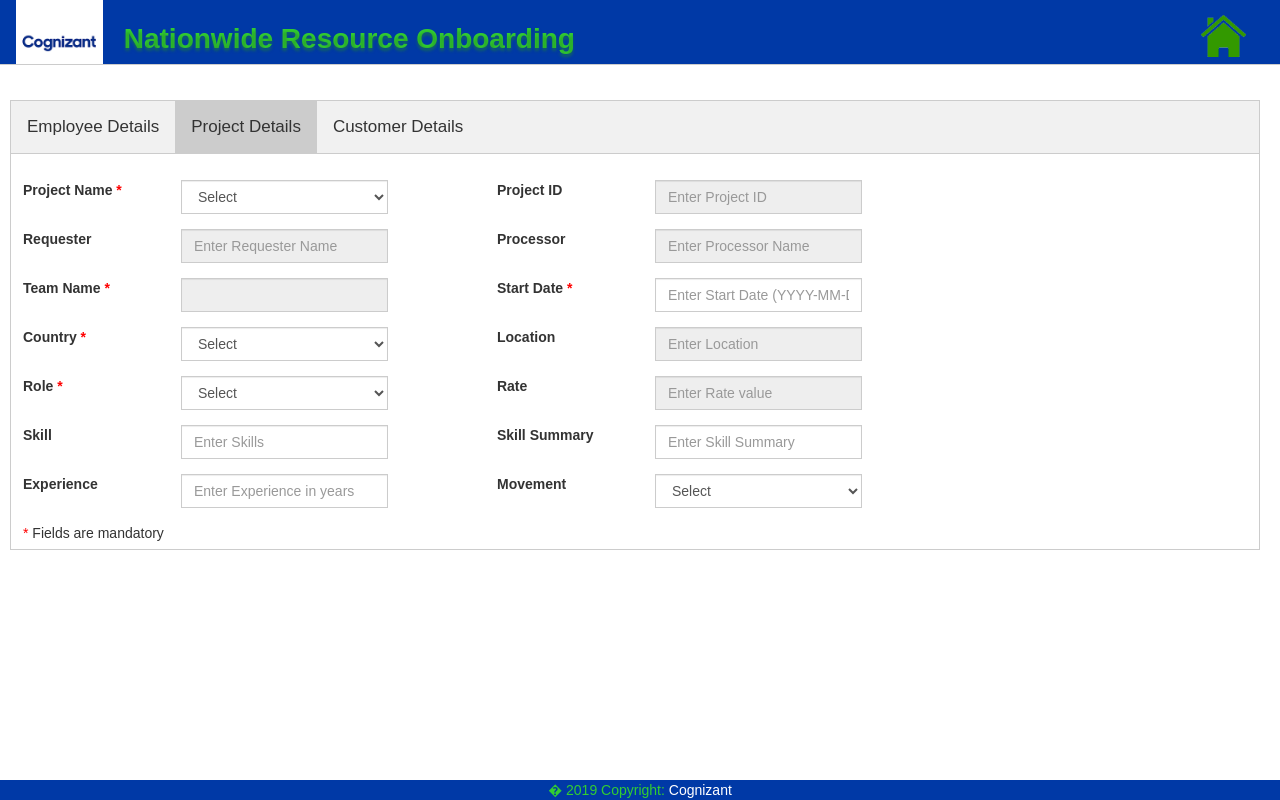
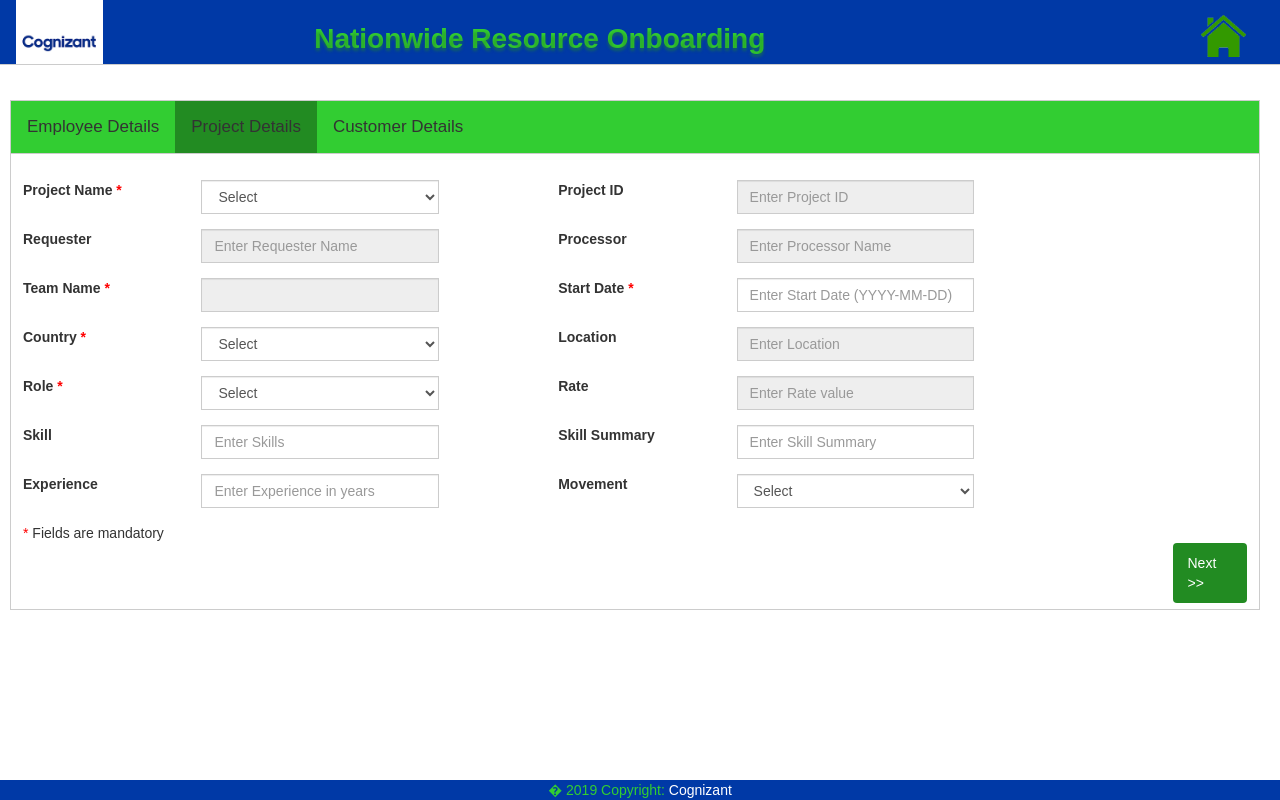
Before and after one commit to PriyankaEllappan/onboarding, a Java web app: page /request/mapproject/1 in a window 1280 px wide. Run offline with Spring Boot 4, a stand-in JSP engine, Linux system fonts and the light colour scheme; the visitor is signed in with stand-in values (Sample User, id 1); data that the repository does not hold is empty; the project's own start-up code is not run, and a stand-in starts its controllers and pages; some of the project's set-up classes (security, data sources, template engines, error pages and the like) are left out, and stand-ins take their place.

Commit message:
Committing changes for UI Design

```diff
--- a/onboarding/src/main/java/com/cts/nw/onboarding/controllers/RequesterController.java
+++ b/onboarding/src/main/java/com/cts/nw/onboarding/controllers/RequesterController.java
@@ -34,7 +34,7 @@
 
 	@GetMapping(value = "/request/requestlist")
 	public ModelAndView getAllEmployees(ModelMap model) {
-		String requesterId = "151539";
+		String requesterId = APPINFO.getLoggedInUserId();
 		ModelAndView modelView;
 		modelView = bindViewwithUserInfo("request/requestList");
 		modelView.addObject("employees", requesterService.getEmployeesPerRequester(requesterId));
--- a/onboarding/src/main/java/com/cts/nw/onboarding/service/RequesterService.java
+++ b/onboarding/src/main/java/com/cts/nw/onboarding/service/RequesterService.java
@@ -14,12 +14,13 @@
  */
 public interface RequesterService {
 
+	List<EmployeeProjHist> getEmployeesPerRequester(String requesterId);
+
 	EmployeeMaster getResourceByID(String employeeid);
 	EmployeeMaster addNewResource(EmployeeMaster employee);
 	List<EmployeeMaster> getAllEmployees();
 	EmployeeProjHist addNewProject(EmployeeProjHist employeeProjHist);
 	List<EmployeeProjHist> checkActiveAssignments(String employeeid);
-	List<EmployeeProjHist> getEmployeesPerRequester(String requesterId);
 	EmployeeProjHist getEmployeeProjById(String empProjHistId);
 
 }
--- a/onboarding/src/main/webapp/WEB-INF/views/layouts/header.jsp
+++ b/onboarding/src/main/webapp/WEB-INF/views/layouts/header.jsp
@@ -33,17 +33,17 @@
 			src="/onboarding/resources/images/cognizantLogo.png"
 			alt="Cognizant Logo">
 	</div>
-	<div class="col-md-7 header-text" align="left">
+	<div class="col-md-8 header-text" align="center">
 		<br>
 		<p>Nationwide Resource Onboarding</p>
 	</div>
-	<div class="col-md-3 welcome-text" style="color: white;">
+	<div class="col-md-2 welcome-text" style="color: white;">
 		<c:if test="${not empty appInfo.loggedInUserName}">
 			<br>
-			<p>
-				Welcome <span>${appInfo.loggedInUserName} </span>
-				<br> <span style="font-size: 12px;"> Logged in Role:
-				${appInfo.loggedInUserRole}</span>
+			<p style="font-size: 13px;">
+				Welcome ${appInfo.loggedInUserName}
+				<br> Logged in Role:
+				<span style="font-size: 11px;" >  ${appInfo.loggedInUserRole}</span>
 			</p>
 		</c:if>
 	</div>
--- a/onboarding/src/main/webapp/WEB-INF/views/request/mapNewProject.jsp
+++ b/onboarding/src/main/webapp/WEB-INF/views/request/mapNewProject.jsp
@@ -21,19 +21,18 @@
 <body>
 	<jsp:include page="../layouts/header.jsp" />
 	<div class="container-fluid content-style">
-	<span class="has-error" id="errMessage"></span>
-	<span class="is-success" id="statusSucessMessage"></span>
-	<br>
+		<span class="has-error" id="errMessage"></span> <span
+			class="is-success" id="statusSucessMessage"></span> <br>
 		<div id="formDiv">
 			<div class="tab">
 				<button class="tablinks"
-					onclick="openSpecificTab(event, 'basicInfo')">Employee
+					onclick="openSpecificTab(event, 'basicInfo')" id="empTab">Employee
 					Details</button>
 				<button class="tablinks"
 					onclick="openSpecificTab(event, 'projInfo')" id="projTab">Project
 					Details</button>
 				<button class="tablinks"
-					onclick="openSpecificTab(event, 'customerInfo')">Customer
+					onclick="openSpecificTab(event, 'customerInfo')" id="custTab">Customer
 					Details</button>
 			</div>
 			<form name="projectRegisterForm" method="post">
@@ -47,8 +46,8 @@
 								</div>
 								<div class="col-md-3">
 									<input class="form-control" name="newEmpID" id="newEmpID"
-										placeholder="Enter EmployeeID" value="${employee.employeeId}" readonly
-										autocomplete="off" />
+										placeholder="Enter EmployeeID" value="${employee.employeeId}"
+										readonly autocomplete="off" />
 								</div>
 								<div class="col-md-1"></div>
 								<div class="col-md-2">
@@ -105,6 +104,14 @@
 							</div>
 						</div>
 					</div>
+					<div class="row">
+						<div class="col-md-11"></div>
+						<div class="col-md-1">
+							<ul class="nav nav-pills">
+								<li class="active" onclick="openSpecificTabNext(event, 'projInfo')"><a href="#">Next >></a></li>
+							</ul>
+						</div>
+					</div>
 				</div>
 				<div id="projInfo" class="tabcontent">
 					<div class="resizeTabCont">
@@ -112,11 +119,13 @@
 						<div class="form-group">
 							<div class="row">
 								<div class="col-md-2">
-									<label for="projectName">Project Name<span class="is-required"> *</span></label>
+									<label for="projectName">Project Name<span
+										class="is-required"> *</span></label>
 								</div>
 								<div class="col-md-3">
-									<select class="form-control" name="projectName" id="projectName">
-									<option value="" selected disabled>Select</option>
+									<select class="form-control" name="projectName"
+										id="projectName">
+										<option value="" selected disabled>Select</option>
 									</select>
 								</div>
 								<div class="col-md-1"></div>
@@ -126,7 +135,8 @@
 								<div class="col-md-3">
 									<input class="form-control" id="projectID" name="projectID"
 										placeholder="Enter Project ID" readonly autocomplete="off" />
-									<input class="form-control" type="hidden" id="projectMapID" name="projectMapID"/>
+									<input class="form-control" type="hidden" id="projectMapID"
+										name="projectMapID" />
 								</div>
 							</div>
 						</div>
@@ -152,17 +162,20 @@
 						<div class="form-group">
 							<div class="row">
 								<div class="col-md-2">
-									<label for="teamName">Team Name<span class="is-required"> *</span></label>
+									<label for="teamName">Team Name<span
+										class="is-required"> *</span></label>
 								</div>
 								<div class="col-md-3">
-									<input list="teamName" id="teamList" class="form-control" autocomplete="off" name="teamName"/>
-									<datalist id="teamName" ></datalist>
+									<input list="teamName" id="teamList" class="form-control"
+										autocomplete="off" name="teamName" />
+									<datalist id="teamName"></datalist>
 									<!-- <select class="form-control" name="teamName" id="teamName"
 										></select> -->
 								</div>
 								<div class="col-md-1"></div>
 								<div class="col-md-2">
-									<label for="startDate">Start Date<span class="is-required"> *</span></label>
+									<label for="startDate">Start Date<span
+										class="is-required"> *</span></label>
 								</div>
 								<div class="col-md-3">
 									<input autocomplete="off" class="form-control" name="startDate"
@@ -173,11 +186,12 @@
 						<div class="form-group">
 							<div class="row">
 								<div class="col-md-2">
-									<label for="country">Country<span class="is-required"> *</span></label>
+									<label for="country">Country<span class="is-required">
+											*</span></label>
 								</div>
 								<div class="col-md-3">
 									<select class="form-control" name="country" id="country">
-									<option value="" selected disabled>Select</option>
+										<option value="" selected disabled>Select</option>
 									</select>
 
 								</div>
@@ -194,12 +208,13 @@
 						<div class="form-group">
 							<div class="row">
 								<div class="col-md-2">
-									<label for="role">Role<span class="is-required"> *</span></label>
+									<label for="role">Role<span class="is-required">
+											*</span></label>
 								</div>
 								<div class="col-md-3">
 									<select class="form-control" name="role" id="role">
-								<option value="" selected disabled>Select</option>
-										</select>
+										<option value="" selected disabled>Select</option>
+									</select>
 								</div>
 								<div class="col-md-1"></div>
 								<div class="col-md-2">
@@ -225,8 +240,9 @@
 									<label for="skillSummary">Skill Summary</label>
 								</div>
 								<div class="col-md-3">
-									<input class="form-control" name="skillSummary" id="skillSummary"
-										placeholder="Enter Skill Summary" autocomplete="off" />
+									<input class="form-control" name="skillSummary"
+										id="skillSummary" placeholder="Enter Skill Summary"
+										autocomplete="off" />
 								</div>
 							</div>
 						</div>
@@ -236,8 +252,9 @@
 									<label for="experience">Experience</label>
 								</div>
 								<div class="col-md-3">
-									<input class="form-control" type="number" name="experience" id="experience"
-										placeholder="Enter Experience in years" autocomplete="off" />
+									<input class="form-control" type="number" name="experience"
+										id="experience" placeholder="Enter Experience in years"
+										autocomplete="off" />
 								</div>
 								<div class="col-md-1"></div>
 								<div class="col-md-2">
@@ -245,12 +262,20 @@
 								</div>
 								<div class="col-md-3">
 									<select class="form-control" name="movementID" id="movementID">
-									<option value="" selected disabled>Select</option>
+										<option value="" selected disabled>Select</option>
 									</select>
 								</div>
 							</div>
 						</div>
 						<span class="is-required"> *</span> Fields are mandatory
+					</div>
+					<div class="row">
+						<div class="col-md-11"></div>
+						<div class="col-md-1">
+							<ul class="nav nav-pills">
+								<li class="active" onclick="openSpecificTabNext(event, 'customerInfo')"><a href="#">Next >></a></li>
+							</ul>
+						</div>
 					</div>
 				</div>
 				<div id="customerInfo" class="tabcontent">
@@ -291,15 +316,13 @@
 					</div>
 				</div>
 				<div class="hideElements">
-					<input type="hidden" value="0" id="teamMappingID" />
-					<input type="hidden" id="roleMappingID" />
-					<input type="hidden" id="roleID" />
-					<input type="hidden" id="countryMappingID" />
-					<input type="hidden" id="processorID" />
-					<input type="hidden" id="requesterID" />
-					<input type="hidden" id="approvalStatus" />
-					<input type="hidden" id="releaseStatusId" />
-					<input type="hidden" id="name" value="${employee.name}"/>
+					<input type="hidden" value="0" id="teamMappingID" /> <input
+						type="hidden" id="roleMappingID" /> <input type="hidden"
+						id="roleID" /> <input type="hidden" id="countryMappingID" /> <input
+						type="hidden" id="processorID" /> <input type="hidden"
+						id="requesterID" /> <input type="hidden" id="approvalStatus" />
+					<input type="hidden" id="releaseStatusId" /> <input type="hidden"
+						id="name" value="${employee.name}" />
 
 				</div>
 			</form>
--- a/onboarding/src/main/webapp/resources/scripts/assignProject.js
+++ b/onboarding/src/main/webapp/resources/scripts/assignProject.js
@@ -71,6 +71,25 @@
     }
     document.getElementById(tabName).style.display = "block";
     evt.currentTarget.className += " active";
+}
+
+function openSpecificTabNext(evt, tabName) {
+    var i, tabcontent, tablinks;
+    tabcontent = document.getElementsByClassName("tabcontent");
+    for (i = 0; i < tabcontent.length; i++) {
+           tabcontent[i].style.display = "none";
+    }
+    tablinks = document.getElementsByClassName("tablinks");
+    for (i = 0; i < tablinks.length; i++) {
+           tablinks[i].className = tablinks[i].className.replace(" active", "");
+    }
+    document.getElementById(tabName).style.display = "block";
+    if(tabName == "projInfo"){
+    	document.getElementById("projTab").className += " active";
+    }
+    if(tabName == "customerInfo"){
+    	document.getElementById("custTab").className += " active";
+    }
 }
 
 function loadProjectHierarchy(){
--- a/onboarding/src/main/webapp/resources/stylesheets/application.css
+++ b/onboarding/src/main/webapp/resources/stylesheets/application.css
@@ -62,7 +62,7 @@
 }
 
 .resizeTabCont {
-	width: 75%;
+	width: 85%;
 }
 
 .footer-style {
@@ -160,3 +160,25 @@
 .icon-image {
 	height: 23px;
 }
+
+.tab{
+	background-color: #32CD32 !important;
+}
+
+.tab button.active {
+    background-color: #228B22 !important;
+}
+.next-symbol{
+	background-color: #228B22;
+	color:000000;
+	border: none;
+}
+.nav-pills>li.active>a, .nav-pills>li.active>a:focus, .nav-pills>li.active>a:hover{
+	background-color: #228B22 !important;
+}
+
+.btn-info {
+    color: #fff;
+    background-color: #228B22;
+    border-color: #228B22;
+}
```
Also changed, not shown: onboarding/src/main/webapp/WEB-INF/views/process/offboardProcessingForm.jsp (+28 -4 lines), onboarding/src/main/webapp/WEB-INF/views/process/onboardProcessingForm.jsp (+19 -3 lines), onboarding/src/main/webapp/WEB-INF/views/request/requestList.jsp (+14 -3 lines), onboarding/src/main/webapp/WEB-INF/views/terminate/requestTerminationForm.jsp (+28 -4 lines), onboarding/src/main/webapp/resources/scripts/processor.js (+20 -1 lines).
